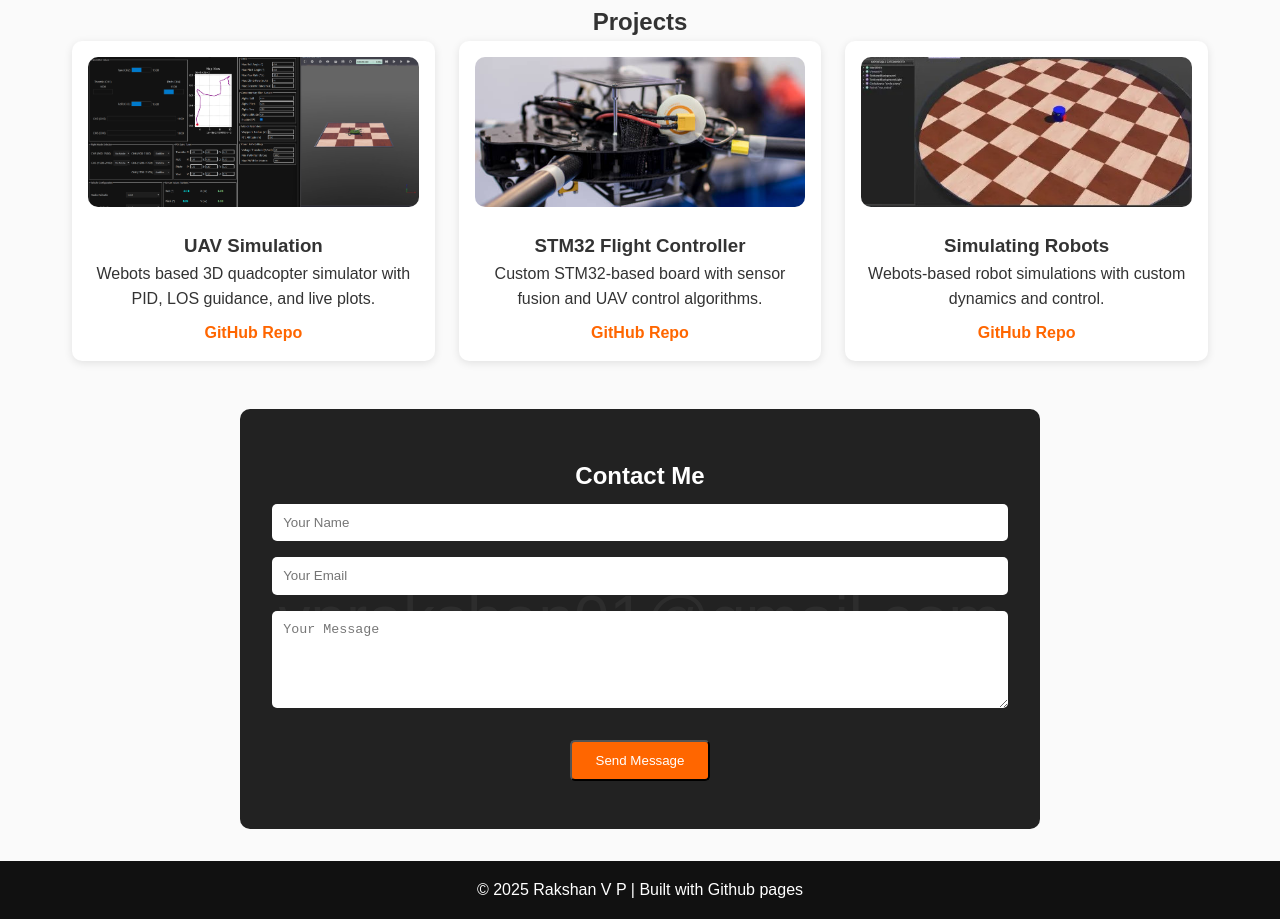
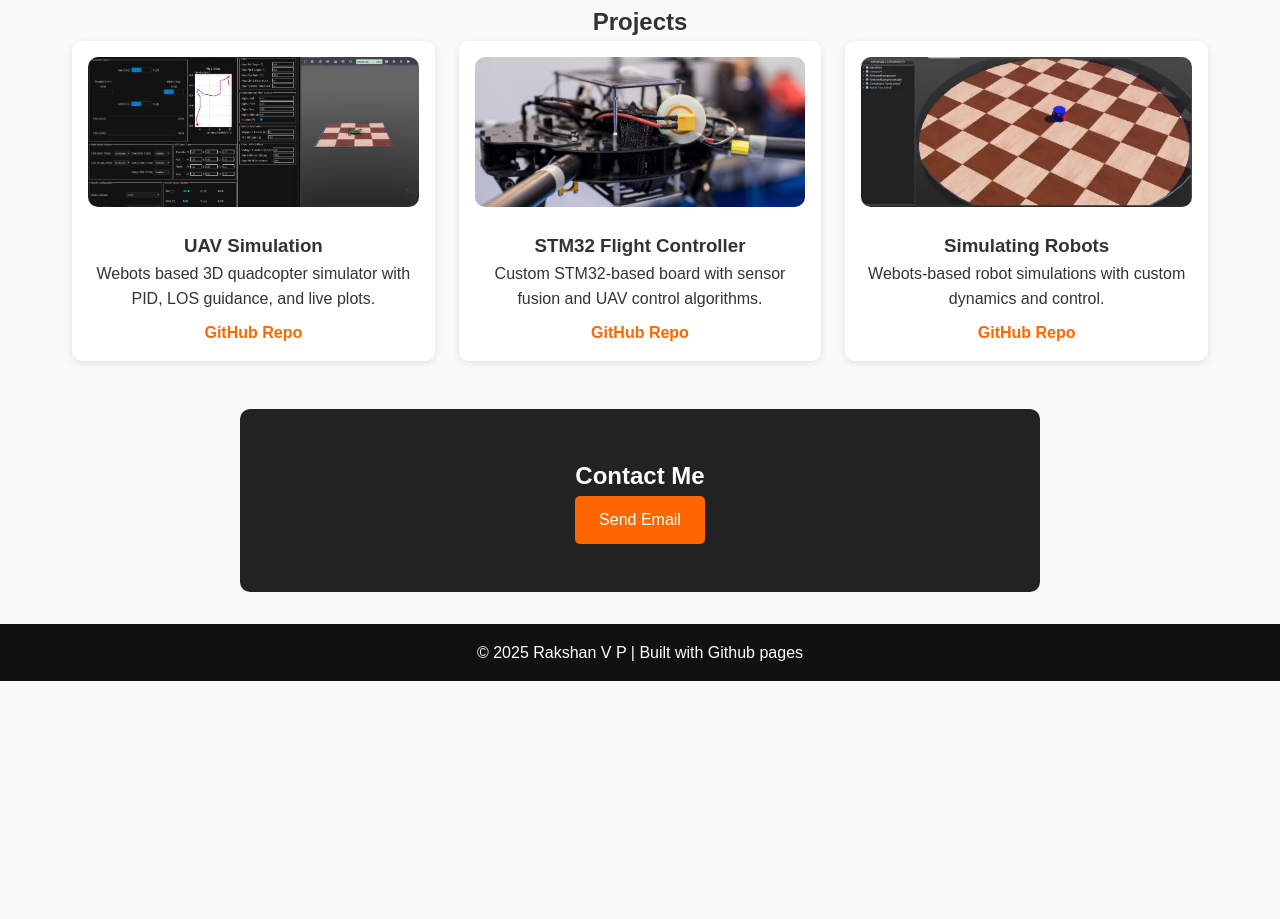
Before and after one commit to Rakshan-VP/Portfolio, a plain HTML site: page index.html in a window 1280 px wide. Shown: the part 746-1665 px from the top of the page. After the commit the page ends 1427 px from the top, so only its background shows below. Drawn offline with Linux system fonts and the light colour scheme.

Commit message:
Update index.html

```diff
--- a/index.html
+++ b/index.html
@@ -65,14 +65,10 @@
 
     <!-- Contact Section -->
     <section id="contact">
-        <div class="contact-overlay">vprakshan01@gmail.com</div>
         <h2>Contact Me</h2>
-        <form>
-            <input type="text" placeholder="Your Name" required>
-            <input type="email" placeholder="Your Email" required>
-            <textarea placeholder="Your Message" rows="5" required></textarea>
-            <button type="submit" class="btn">Send Message</button>
-        </form>
+        <p style="text-align:center;">
+            <a href="mailto:vprakshan01@gmail.com" class="btn">Send Email</a>
+        </p>
     </section>
 
     <footer>
```
